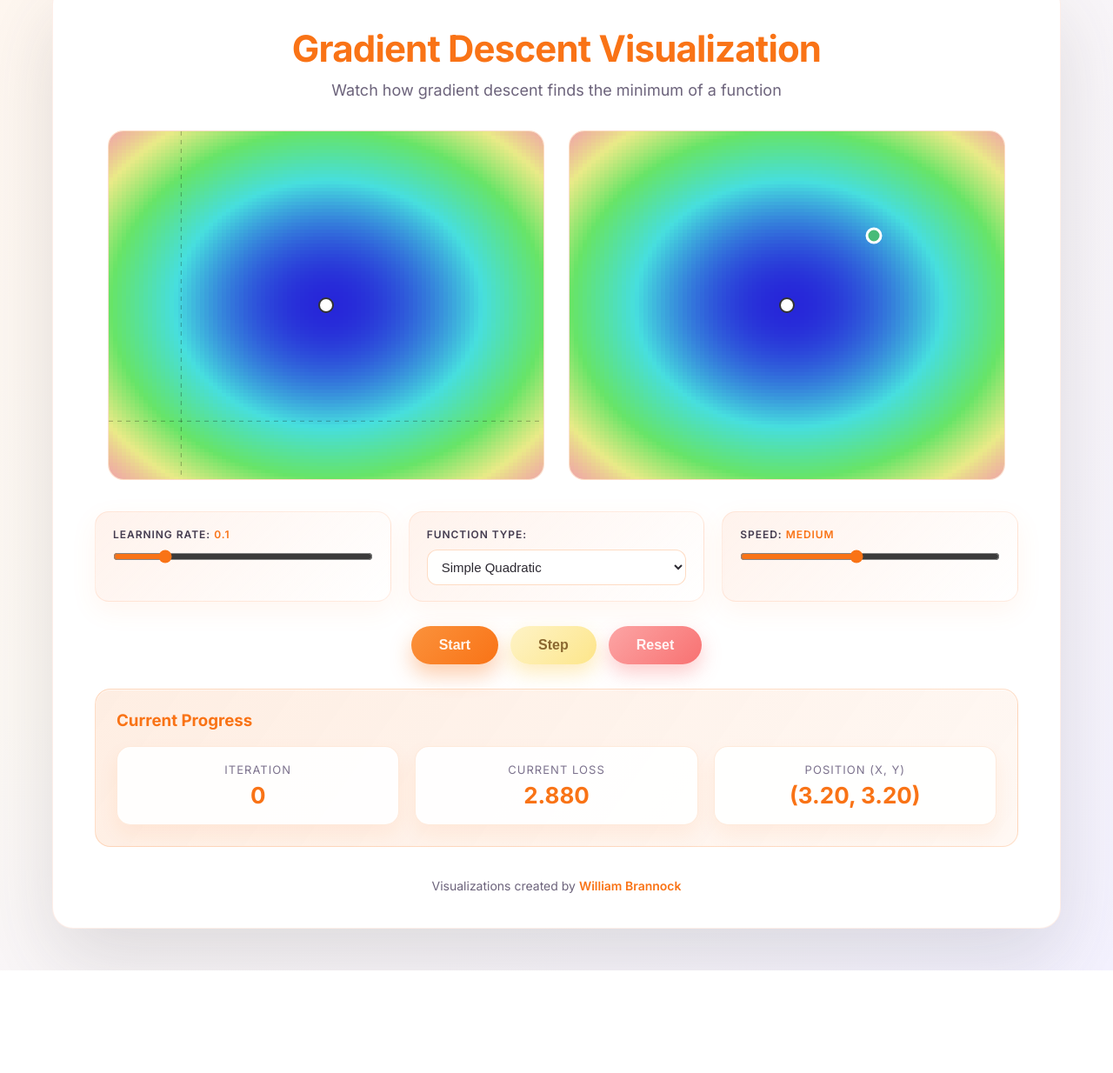
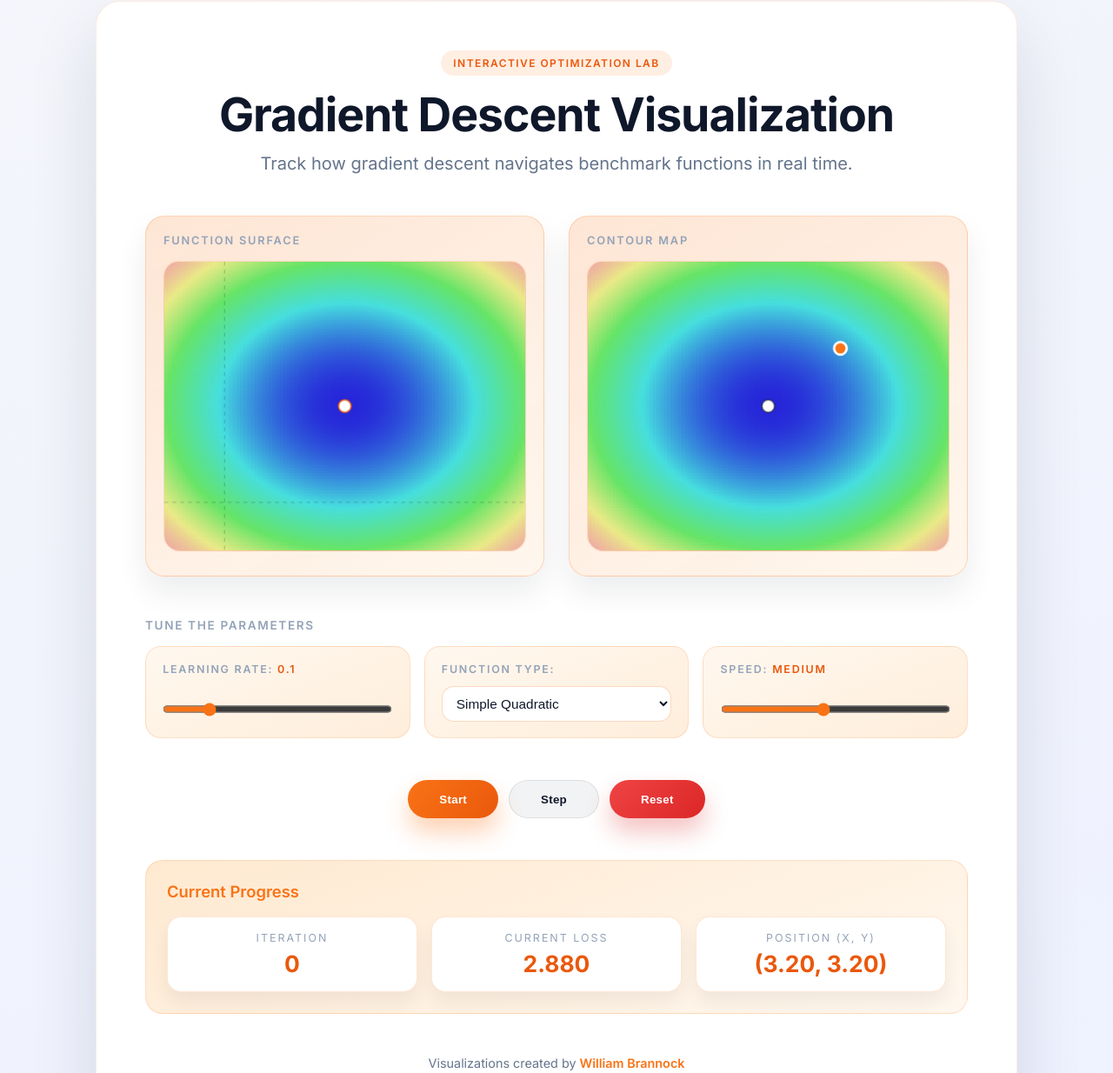
Before and after one commit to wbrannock/mlviz, a plain HTML site: page index.html in a window 1280 px wide. Shown: the part 51-1285 px from the top of the page at 87% size. Before the commit the page ends 1167 px from the top, so only its background shows below. Drawn offline with Linux system fonts and the light colour scheme.

Commit message:
changed styling

```diff
--- a/gradient-descent.js
+++ b/gradient-descent.js
@@ -5,6 +5,52 @@ const funcCtx = functionCanvas.getContext('2d');
 const contourCtx = contourCanvas.getContext('2d');
 const learningRateInput = document.getElementById('learningRate');
 const lrValueDisplay = document.getElementById('lrValue');
+const CANVAS_ASPECT_RATIO = functionCanvas.height / functionCanvas.width;
+
+function resizeCanvas(canvas) {
+    const parent = canvas.parentElement;
+    if (!parent) {
+        return false;
+    }
+
+    const displayWidth = parent.clientWidth;
+    if (!displayWidth) {
+        return false;
+    }
+
+    const targetWidth = Math.max(1, Math.round(displayWidth));
+    const targetHeight = Math.max(1, Math.round(targetWidth * CANVAS_ASPECT_RATIO));
+
+    if (canvas.width !== targetWidth || canvas.height !== targetHeight) {
+        canvas.width = targetWidth;
+        canvas.height = targetHeight;
+        return true;
+    }
+
+    return false;
+}
+
+function resizeCanvases() {
+    let updated = false;
+    [functionCanvas, contourCanvas].forEach((canvas) => {
+        if (resizeCanvas(canvas)) {
+            updated = true;
+        }
+    });
+
+    return updated;
+}
+
+let resizeTimeoutId = null;
+window.addEventListener('resize', () => {
+    clearTimeout(resizeTimeoutId);
+    resizeTimeoutId = setTimeout(() => {
+        if (resizeCanvases()) {
+            drawFunctionSurface();
+            drawContourPlot();
+        }
+    }, 150);
+});
 
 // State variables
 let currentX = 3;
@@ -134,8 +180,8 @@ function drawFunctionSurface() {
     const optX = toCanvasX(func.optimum.x, range);
     const optY = toCanvasY(func.optimum.y, range);
 
-    funcCtx.fillStyle = 'white';
-    funcCtx.strokeStyle = '#333';
+    funcCtx.fillStyle = '#ffffff';
+    funcCtx.strokeStyle = 'rgba(234, 88, 12, 0.85)';
     funcCtx.lineWidth = 2;
     funcCtx.beginPath();
     funcCtx.arc(optX, optY, 8, 0, Math.PI * 2);
@@ -143,7 +189,7 @@ function drawFunctionSurface() {
     funcCtx.stroke();
 
     // Draw axes
-    funcCtx.strokeStyle = 'rgba(0, 0, 0, 0.3)';
+    funcCtx.strokeStyle = 'rgba(15, 23, 42, 0.25)';
     funcCtx.lineWidth = 1;
     funcCtx.setLineDash([5, 5]);
 
@@ -218,7 +264,7 @@ function drawContourPlot() {
 
     // Draw path
     if (history.length > 1) {
-        contourCtx.strokeStyle = 'rgba(255, 255, 255, 0.8)';
+        contourCtx.strokeStyle = 'rgba(234, 88, 12, 0.85)';
         contourCtx.lineWidth = 2;
         contourCtx.beginPath();
 
@@ -238,9 +284,9 @@ function drawContourPlot() {
             const x = toCanvasX(point.x, range);
             const y = toCanvasY(point.y, range);
 
-            const alpha = 0.3 + (i / history.length) * 0.7;
-            contourCtx.fillStyle = `rgba(255, 255, 255, ${alpha})`;
-            contourCtx.strokeStyle = `rgba(0, 0, 0, ${alpha})`;
+            const alpha = 0.25 + (i / history.length) * 0.5;
+            contourCtx.fillStyle = `rgba(249, 115, 22, ${alpha})`;
+            contourCtx.strokeStyle = 'rgba(255, 255, 255, 0.85)';
             contourCtx.lineWidth = 2;
             contourCtx.beginPath();
             contourCtx.arc(x, y, 4, 0, Math.PI * 2);
@@ -253,8 +299,8 @@ function drawContourPlot() {
     const currentCanvasX = toCanvasX(currentX, range);
     const currentCanvasY = toCanvasY(currentY, range);
 
-    contourCtx.fillStyle = '#48bb78';
-    contourCtx.strokeStyle = 'white';
+    contourCtx.fillStyle = '#f97316';
+    contourCtx.strokeStyle = '#ffffff';
     contourCtx.lineWidth = 3;
     contourCtx.beginPath();
     contourCtx.arc(currentCanvasX, currentCanvasY, 8, 0, Math.PI * 2);
@@ -265,8 +311,8 @@ function drawContourPlot() {
     const optX = toCanvasX(func.optimum.x, range);
     const optY = toCanvasY(func.optimum.y, range);
 
-    contourCtx.fillStyle = 'white';
-    contourCtx.strokeStyle = '#333';
+    contourCtx.fillStyle = '#ffffff';
+    contourCtx.strokeStyle = 'rgba(15, 23, 42, 0.6)';
     contourCtx.lineWidth = 2;
     contourCtx.beginPath();
     contourCtx.arc(optX, optY, 8, 0, Math.PI * 2);
@@ -297,8 +343,11 @@ function gradientDescentStep() {
     iteration++;
 
     updateStats();
-    drawFunctionSurface();
-    drawContourPlot();
+    requestAnimationFrame(() => {
+        resizeCanvases();
+        drawFunctionSurface();
+        drawContourPlot();
+    });
 }
 
 // Update statistics
@@ -367,8 +416,11 @@ function resetVisualization() {
     history = [{ x: currentX, y: currentY }];
 
     updateStats();
-    drawFunctionSurface();
-    drawContourPlot();
+    requestAnimationFrame(() => {
+        resizeCanvases();
+        drawFunctionSurface();
+        drawContourPlot();
+    });
 }
 
 function formatLearningRate(value) {
--- a/index.html
+++ b/index.html
@@ -8,6 +8,24 @@
     <link rel="preconnect" href="https://fonts.gstatic.com" crossorigin>
     <link href="https://fonts.googleapis.com/css2?family=Inter:wght@400;600;700&display=swap" rel="stylesheet">
     <style>
+        :root {
+            --page-bg: #f4f6fb;
+            --page-bg-accent: #eef1ff;
+            --surface: rgba(255, 255, 255, 0.92);
+            --surface-strong: #ffffff;
+            --border: rgba(249, 115, 22, 0.14);
+            --accent: #f97316;
+            --accent-strong: #ea580c;
+            --accent-soft: rgba(249, 115, 22, 0.12);
+            --danger: #ef4444;
+            --danger-strong: #dc2626;
+            --text-strong: #0f172a;
+            --text-muted: #64748b;
+            --text-soft: #94a3b8;
+            --shadow-lg: 0 35px 80px rgba(15, 23, 42, 0.12);
+            --shadow-md: 0 18px 35px rgba(15, 23, 42, 0.08);
+        }
+
         * {
             margin: 0;
             padding: 0;
@@ -15,210 +33,272 @@
         }
 
         body {
+            min-height: 100vh;
             font-family: 'Inter', -apple-system, BlinkMacSystemFont, 'Segoe UI', Roboto, Oxygen, Ubuntu, Cantarell, sans-serif;
-            background: radial-gradient(circle at top left, #fff7f0 0%, #fdf9f4 50%, #f4f2ff 100%);
-            min-height: 100vh;
-            padding: 32px 20px 48px;
-            color: #2d2a32;
+            background: linear-gradient(160deg, var(--page-bg) 0%, var(--page-bg-accent) 100%);
+            color: var(--text-strong);
+            display: flex;
+            justify-content: center;
+            padding: clamp(1.75rem, 6vw, 3.25rem) clamp(1rem, 5vw, 3rem);
         }
 
         .container {
-            max-width: 1160px;
+            width: min(1060px, 100%);
+            background: var(--surface-strong);
+            border-radius: 28px;
+            padding: clamp(1.75rem, 5vw, 3.5rem);
+            box-shadow: var(--shadow-lg);
+            border: 1px solid var(--border);
+            display: grid;
+            gap: clamp(1.75rem, 4vw, 3rem);
+        }
+
+        .hero {
+            display: grid;
+            gap: 0.75rem;
+            text-align: center;
+        }
+
+        .hero-eyebrow {
+            display: inline-flex;
+            align-items: center;
+            justify-content: center;
+            gap: 0.4rem;
+            font-size: 0.75rem;
+            font-weight: 600;
+            text-transform: uppercase;
+            letter-spacing: 0.12em;
+            color: var(--accent-strong);
+            background: var(--accent-soft);
+            border-radius: 999px;
+            padding: 0.45rem 0.9rem;
             margin: 0 auto;
-            background: #ffffff;
-            border-radius: 24px;
-            padding: 48px 48px 40px;
-            box-shadow: 0 35px 90px rgba(57, 53, 69, 0.15);
-            border: 1px solid rgba(241, 114, 67, 0.12);
         }
 
         h1 {
-            text-align: center;
-            margin-bottom: 12px;
-            font-size: 42px;
+            font-size: clamp(2.3rem, 5vw, 3.35rem);
             font-weight: 700;
             letter-spacing: -0.02em;
-            color: #f97316;
         }
 
         .subtitle {
-            text-align: center;
-            color: #6c637b;
-            margin-bottom: 36px;
-            font-size: 18px;
+            font-size: clamp(1rem, 2.4vw, 1.25rem);
+            color: var(--text-muted);
+            max-width: 55ch;
+            justify-self: center;
+        }
+
+        .visuals {
+            display: grid;
+            gap: 1.5rem;
         }
 
         .canvas-container {
-            display: flex;
-            gap: 28px;
-            margin-bottom: 36px;
-            flex-wrap: wrap;
-            justify-content: center;
+            display: grid;
+            grid-template-columns: repeat(auto-fit, minmax(280px, 1fr));
+            gap: clamp(1.25rem, 3vw, 1.75rem);
+            justify-items: center;
+        }
+
+        .canvas-panel {
+            width: min(520px, 100%);
+            background: linear-gradient(150deg, rgba(249, 115, 22, 0.18), rgba(254, 215, 170, 0.2));
+            border-radius: 22px;
+            padding: 1.25rem 1.25rem 1.75rem;
+            border: 1px solid rgba(249, 115, 22, 0.24);
+            box-shadow: var(--shadow-md);
+            display: grid;
+            gap: 1rem;
+        }
+
+        .canvas-label {
+            font-size: 0.8rem;
+            font-weight: 600;
+            text-transform: uppercase;
+            letter-spacing: 0.14em;
+            color: var(--text-soft);
         }
 
         canvas {
-            border: 1px solid rgba(249, 115, 22, 0.2);
+            width: 100%;
+            aspect-ratio: 5 / 4;
             border-radius: 18px;
-            background: linear-gradient(135deg, rgba(249, 115, 22, 0.08), rgba(248, 250, 252, 0.6));
-            box-shadow: inset 0 1px 0 rgba(255, 255, 255, 0.6);
+            border: 1px solid rgba(249, 115, 22, 0.24);
+            background: radial-gradient(circle at top, rgba(249, 115, 22, 0.22), rgba(255, 255, 255, 0.92));
+        }
+
+        .controls-panel {
+            display: grid;
+            gap: 1rem;
+        }
+
+        .panel-heading {
+            font-weight: 600;
+            text-transform: uppercase;
+            letter-spacing: 0.12em;
+            font-size: 0.85rem;
+            color: var(--text-soft);
         }
 
         .controls {
             display: grid;
-            grid-template-columns: repeat(auto-fit, minmax(260px, 1fr));
-            gap: 20px;
-            margin-bottom: 28px;
+            grid-template-columns: repeat(auto-fit, minmax(220px, 1fr));
+            gap: 1rem;
         }
 
         .control-group {
-            background: linear-gradient(135deg, rgba(255, 153, 102, 0.12), rgba(255, 255, 255, 0.85));
-            padding: 18px 20px;
-            border-radius: 16px;
-            border: 1px solid rgba(255, 153, 102, 0.18);
-            box-shadow: 0 10px 30px rgba(255, 138, 61, 0.08);
+            background: linear-gradient(160deg, rgba(255, 247, 237, 0.9), rgba(254, 226, 195, 0.6));
+            padding: 1.1rem 1.2rem;
+            border-radius: 18px;
+            border: 1px solid rgba(249, 115, 22, 0.18);
+            display: grid;
+            gap: 0.75rem;
         }
 
         .control-group label {
-            display: block;
-            margin-bottom: 10px;
             font-weight: 600;
-            color: #433b4f;
+            font-size: 0.78rem;
             text-transform: uppercase;
-            letter-spacing: 0.08em;
-            font-size: 12px;
+            letter-spacing: 0.14em;
+            color: var(--text-soft);
         }
 
         input[type="range"] {
             width: 100%;
-            margin-bottom: 6px;
-            accent-color: #f97316;
+            accent-color: var(--accent);
+            cursor: pointer;
         }
 
         select {
             width: 100%;
-            padding: 10px 12px;
-            border-radius: 12px;
-            border: 1px solid rgba(249, 115, 22, 0.25);
-            font-size: 15px;
-            background: rgba(255, 255, 255, 0.92);
-            color: #2d2a32;
-            transition: box-shadow 0.3s ease, border-color 0.2s ease;
+            padding: 0.65rem 0.75rem;
+            border-radius: 14px;
+            border: 1px solid rgba(249, 115, 22, 0.28);
+            background: var(--surface-strong);
+            font-size: 0.96rem;
+            color: var(--text-strong);
+            transition: border-color 0.2s ease, box-shadow 0.2s ease;
         }
 
         select:focus {
             outline: none;
-            border-color: #f97316;
-            box-shadow: 0 0 0 4px rgba(249, 115, 22, 0.18);
+            border-color: var(--accent);
+            box-shadow: 0 0 0 4px rgba(249, 115, 22, 0.22);
         }
 
         .value-display {
-            color: #f97316;
-            font-weight: 600;
+            color: var(--accent-strong);
         }
 
         .buttons {
             display: flex;
-            gap: 14px;
+            flex-wrap: wrap;
+            gap: 0.75rem;
             justify-content: center;
-            flex-wrap: wrap;
         }
 
         button {
-            padding: 13px 32px;
-            font-size: 16px;
             border: none;
             border-radius: 999px;
             cursor: pointer;
             font-weight: 600;
-            transition: transform 0.25s ease, box-shadow 0.25s ease;
+            transition: transform 0.25s ease, box-shadow 0.25s ease, background 0.25s ease;
+            padding: 0.85rem 2.25rem;
+            letter-spacing: 0.02em;
+        }
+
+        button:focus-visible {
+            outline: 3px solid rgba(249, 115, 22, 0.35);
+            outline-offset: 3px;
         }
 
         .btn-primary {
-            background: linear-gradient(135deg, #fb923c, #f97316);
-            color: #fff5ed;
-            box-shadow: 0 12px 25px rgba(249, 115, 22, 0.35);
+            background: linear-gradient(130deg, var(--accent), var(--accent-strong));
+            color: #ffffff;
+            box-shadow: 0 16px 28px rgba(249, 115, 22, 0.32);
         }
 
         .btn-primary:hover {
             transform: translateY(-2px);
-            box-shadow: 0 18px 30px rgba(249, 115, 22, 0.45);
+            box-shadow: 0 22px 36px rgba(234, 88, 12, 0.38);
         }
 
         .btn-secondary {
-            background: linear-gradient(135deg, #fef3c7, #fde68a);
-            color: #8b6830;
-            box-shadow: 0 10px 22px rgba(251, 191, 36, 0.3);
+            background: rgba(15, 23, 42, 0.05);
+            color: var(--text-strong);
+            border: 1px solid rgba(15, 23, 42, 0.09);
         }
 
         .btn-secondary:hover {
             transform: translateY(-2px);
-            box-shadow: 0 16px 28px rgba(251, 191, 36, 0.38);
+            background: rgba(15, 23, 42, 0.08);
+            box-shadow: 0 18px 32px rgba(15, 23, 42, 0.12);
         }
 
         .btn-danger {
-            background: linear-gradient(135deg, #fca5a5, #f87171);
-            color: #fff5f5;
-            box-shadow: 0 10px 22px rgba(248, 113, 113, 0.35);
+            background: linear-gradient(135deg, var(--danger), var(--danger-strong));
+            color: #ffffff;
+            box-shadow: 0 16px 28px rgba(220, 38, 38, 0.28);
         }
 
         .btn-danger:hover {
             transform: translateY(-2px);
-            box-shadow: 0 16px 28px rgba(248, 113, 113, 0.45);
+            box-shadow: 0 22px 36px rgba(220, 38, 38, 0.36);
         }
 
         .info {
-            background: linear-gradient(125deg, rgba(249, 115, 22, 0.12), rgba(249, 115, 22, 0.05));
-            padding: 24px;
-            border-radius: 18px;
-            margin-top: 28px;
-            border: 1px solid rgba(249, 115, 22, 0.2);
-            box-shadow: inset 0 1px 0 rgba(255, 255, 255, 0.6);
+            background: linear-gradient(160deg, rgba(254, 215, 170, 0.55), rgba(255, 247, 237, 0.9));
+            padding: 1.5rem;
+            border-radius: 20px;
+            border: 1px solid rgba(249, 115, 22, 0.18);
+            display: grid;
+            gap: 1.1rem;
         }
 
         .info h3 {
-            color: #f97316;
-            margin-bottom: 12px;
+            font-size: 1.15rem;
+            font-weight: 600;
+            color: var(--accent);
         }
 
         .stats {
             display: grid;
-            grid-template-columns: repeat(auto-fit, minmax(200px, 1fr));
-            gap: 18px;
-            margin-top: 18px;
+            grid-template-columns: repeat(auto-fit, minmax(180px, 1fr));
+            gap: 1rem;
         }
 
         .stat-box {
-            background: rgba(255, 255, 255, 0.92);
-            padding: 18px;
+            background: var(--surface-strong);
+            padding: 1rem 1.1rem;
             border-radius: 16px;
+            border: 1px solid rgba(249, 115, 22, 0.18);
+            display: grid;
+            gap: 0.4rem;
             text-align: center;
-            border: 1px solid rgba(249, 115, 22, 0.15);
-            box-shadow: 0 10px 22px rgba(249, 115, 22, 0.08);
+            box-shadow: 0 12px 22px rgba(15, 23, 42, 0.06);
         }
 
         .stat-label {
-            color: #7d738e;
-            font-size: 13px;
-            margin-bottom: 6px;
-            letter-spacing: 0.08em;
+            color: var(--text-soft);
+            font-size: 0.78rem;
             text-transform: uppercase;
+            letter-spacing: 0.16em;
         }
 
         .stat-value {
-            color: #f97316;
-            font-size: 26px;
+            color: var(--accent-strong);
+            font-size: 1.65rem;
             font-weight: 700;
         }
 
         .footer-credit {
-            margin-top: 36px;
             text-align: center;
-            font-size: 14px;
-            color: #6c637b;
+            font-size: 0.9rem;
+            color: var(--text-muted);
         }
 
         .footer-credit a {
-            color: #f97316;
+            color: var(--accent);
             font-weight: 600;
             text-decoration: none;
         }
@@ -226,18 +306,83 @@
         .footer-credit a:hover {
             text-decoration: underline;
         }
+
+        @media (max-width: 960px) {
+            body {
+                padding: clamp(1.5rem, 6vw, 2.75rem) clamp(0.9rem, 6vw, 2.25rem);
+            }
+
+            .hero {
+                text-align: center;
+            }
+        }
+
+        @media (max-width: 680px) {
+            .container {
+                border-radius: 22px;
+            }
+
+            .buttons {
+                flex-direction: column;
+                align-items: stretch;
+            }
+
+            button {
+                width: 100%;
+            }
+        }
+
+        @media (max-width: 540px) {
+            body {
+                padding: 1.25rem;
+            }
+
+            .hero-eyebrow {
+                font-size: 0.7rem;
+            }
+
+            h1 {
+                font-size: clamp(2rem, 9vw, 2.6rem);
+            }
+
+            .controls {
+                grid-template-columns: 1fr;
+            }
+        }
+
+        @media (prefers-reduced-motion: reduce) {
+            *, *::before, *::after {
+                animation-duration: 0.01ms !important;
+                animation-iteration-count: 1 !important;
+                transition-duration: 0.01ms !important;
+                scroll-behavior: auto !important;
+            }
+        }
     </style>
 </head>
 <body>
-    <div class="container">
+    <main class="container">
+        <header class="hero">
+            <span class="hero-eyebrow">Interactive Optimization Lab</span>
             <h1>Gradient Descent Visualization</h1>
-        <p class="subtitle">Watch how gradient descent finds the minimum of a function</p>
+            <p class="subtitle">Track how gradient descent navigates benchmark functions in real time.</p>
+        </header>
 
+        <section class="visuals">
             <div class="canvas-container">
-            <canvas id="functionCanvas" width="500" height="400"></canvas>
-            <canvas id="contourCanvas" width="500" height="400"></canvas>
+                <div class="canvas-panel">
+                    <span class="canvas-label">Function Surface</span>
+                    <canvas id="functionCanvas" width="600" height="480"></canvas>
                 </div>
+                <div class="canvas-panel">
+                    <span class="canvas-label">Contour Map</span>
+                    <canvas id="contourCanvas" width="600" height="480"></canvas>
+                </div>
+            </div>
+        </section>
 
+        <section class="controls-panel">
+            <span class="panel-heading">Tune the parameters</span>
             <div class="controls">
                 <div class="control-group">
                     <label>Learning Rate: <span class="value-display" id="lrValue">0.1</span></label>
@@ -258,6 +403,7 @@
                     <input type="range" id="speed" min="1" max="10" step="1" value="5">
                 </div>
             </div>
+        </section>
 
         <div class="buttons">
             <button class="btn-primary" onclick="startGradientDescent()">Start</button>
@@ -265,7 +411,7 @@
             <button class="btn-danger" onclick="resetVisualization()">Reset</button>
         </div>
 
-        <div class="info">
+        <section class="info">
             <h3>Current Progress</h3>
             <div class="stats">
                 <div class="stat-box">
@@ -281,10 +427,10 @@
                     <div class="stat-value" id="position">(0.0, 0.0)</div>
                 </div>
             </div>
-        </div>
+        </section>
 
-        <p class="footer-credit">Visualizations created by <a href="https://www.williambrannock.com" target="_blank" rel="noopener">William Brannock</a></p>
-    </div>
+        <footer class="footer-credit">Visualizations created by <a href="https://www.williambrannock.com" target="_blank" rel="noopener">William Brannock</a></footer>
+    </main>
 
     <script src="gradient-descent.js"></script>
 </body>
```
Also changed, not shown: 1 other file. Lines whose indentation alone changed are shown as unchanged.
